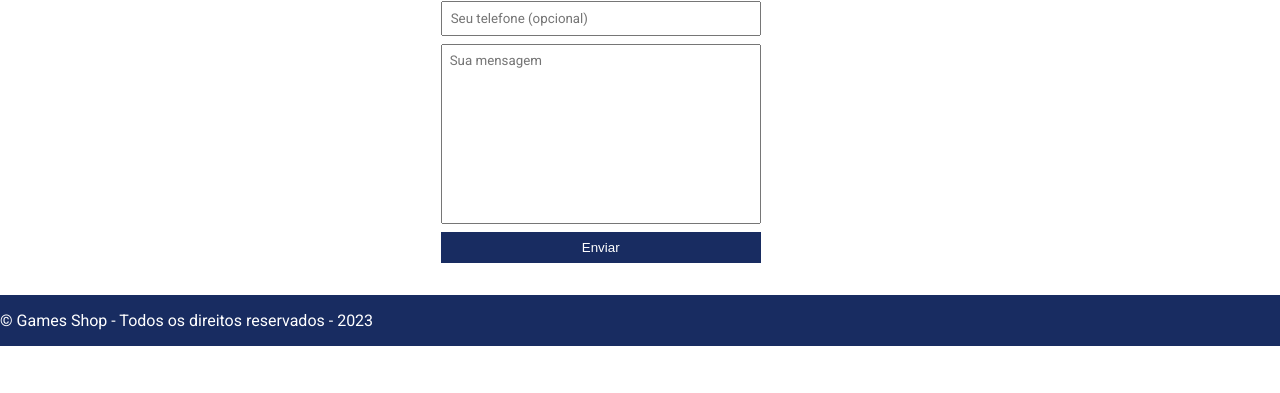
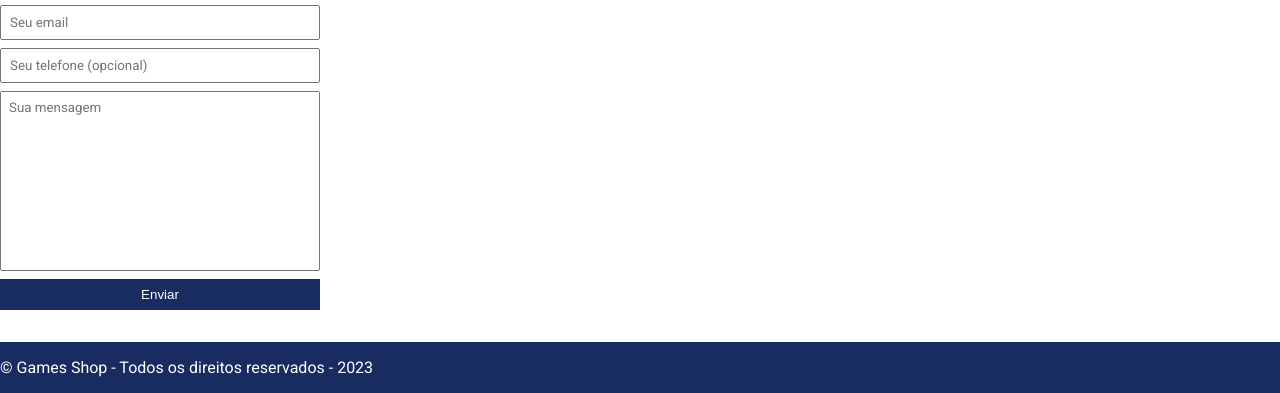
Before and after one commit to rfzn001/site_gamesshop, a plain HTML site: page index.html in a window 1280 px wide. Shown: the part 753-1146 px from the top of the page. Before the commit the page ends 1099 px from the top, so only its background shows below. Drawn offline with Linux system fonts and the light colour scheme.

Commit message:
commit inicial

```diff
--- a/main.css
+++ b/main.css
@@ -96,7 +96,7 @@ section p {
     text-decoration: none;
 }
 
-.contact.container {
+#contact .container {
     display: block;
 }
 
```
